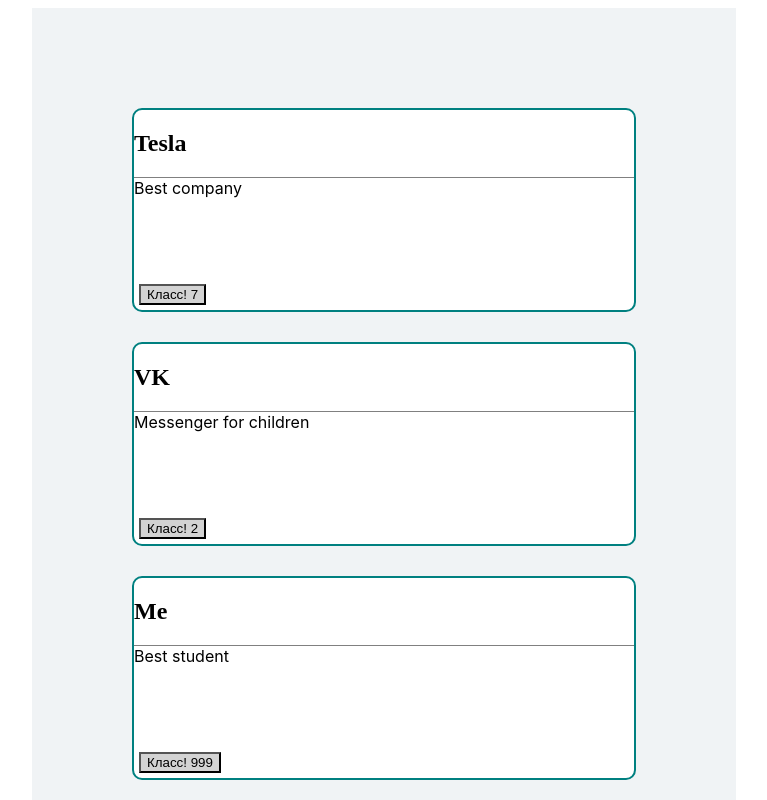
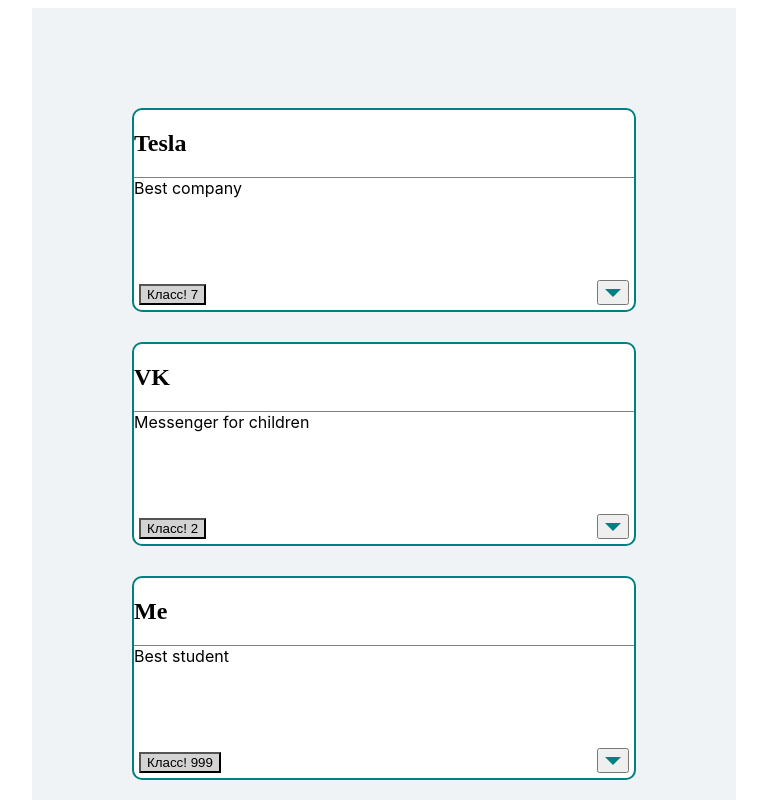
Before and after one commit to igor-senin/react-project, a React (Create React App) app: page / in a window 1280 px wide. Shown: the top 800 px of the page, without its empty margins (256-1023 px from the left). Built offline with nearby package versions, Linux system fonts and the light colour scheme.

Commit message:
Started working on comments

```diff
--- a/package.json
+++ b/package.json
@@ -6,9 +6,10 @@
     "@testing-library/jest-dom": "^5.16.5",
     "@testing-library/react": "^13.4.0",
     "@testing-library/user-event": "^13.5.0",
+    "classnames": "^2.3.2",
     "react": "^18.2.0",
     "react-dom": "^18.2.0",
-    "react-scripts": "5.0.1",
+    "react-scripts": "^2.1.3",
     "web-vitals": "^2.1.4"
   },
   "scripts": {
@@ -19,8 +20,7 @@
   },
   "eslintConfig": {
     "extends": [
-      "react-app",
-      "react-app/jest"
+      "react-app"
     ]
   },
   "browserslist": {
--- /dev/null
+++ b/src/assets/articles.json
@@ -0,0 +1,37 @@
+[
+  {
+    "articleId": 11,
+    "title": "Tesla",
+    "text": "Best company",
+    "currentLikes": 7,
+    "commentsCount": 1
+  },
+  {
+    "articleId": 5,
+    "title": "VK",
+    "text": "Messenger for children",
+    "currentLikes": 2,
+    "commentsCount": 2
+  },
+  {
+    "articleId": 72,
+    "title": "Me",
+    "text": "Best student",
+    "currentLikes": 999,
+    "commentsCount": 0
+  },
+  {
+    "articleId": 33,
+    "title": "Item",
+    "text": "Some other item",
+    "currentLikes": 0,
+    "commentsCount": 2
+  },
+  {
+    "articleId": 16,
+    "title": "Real article",
+    "text": "Real text for real article",
+    "currentLikes": 11,
+    "commentsCount": 1
+  }
+]
--- /dev/null
+++ b/src/assets/comments.json
@@ -0,0 +1,32 @@
+[
+  {
+    "author": "Sofa",
+    "articleId": 33,
+    "text": "Comment comment comment"
+  },
+  {
+    "author": "Ivan",
+    "articleId": 5,
+    "text": "Random text from Ivan"
+  },
+  {
+    "author": "Oleg",
+    "articleId": 5,
+    "text": "Long text long text long text long text long text long text"
+  },
+  {
+    "author": "Roman",
+    "articleId": 33,
+    "text": "Short text"
+  },
+  {
+    "author": "Bob",
+    "articleId": 16,
+    "text": "Short text from Bob"
+  },
+  {
+    "author": "Roman",
+    "articleId": 11,
+    "text": "Short text from Frank + random random random"
+  }
+]
--- a/src/components/feed/feed.jsx
+++ b/src/components/feed/feed.jsx
@@ -1,13 +1,20 @@
 import React from 'react';
-import data from "../../assets/mock-data.json";
+import articles from "../../assets/articles.json";
 import Post from "../post/post";
 import classes from './feed.module.css';
 
 const Feed = () => {
     return (
         <div className={classes.feed}>
-            {data.map((value, i) =>
-                <Post key={i} title={value.title} text={value.text} currentLikes={value.currentLikes} />
+            {articles.map(value =>
+                <Post
+                    key={value.articleId}
+                    articleId={value.articleId}
+                    title={value.title}
+                    text={value.text}
+                    currentLikes={value.currentLikes}
+                    commentsCount={value.commentsCount}
+                />
             )}
         </div>
     );
--- /dev/null
+++ b/src/components/post/comment-list-button/comment-list-button.jsx
@@ -0,0 +1,22 @@
+import React, {useState} from 'react';
+import classes from './comment-list-button.module.css';
+import classNames from "classnames";
+
+const CommentListButton = ({handler}) => {
+    const [opened, setOpened] = useState(false);
+
+    const cn = classNames.bind(classes)
+
+    const inverseButton = () => {
+        setOpened(!opened);
+        handler();
+    }
+
+    return (
+        <button className={classes.commentListButton} onClick={inverseButton}>
+            <div className={ opened ? classes.arrowUp : classes.arrowDown }></div>
+        </button>
+    );
+}
+
+export default CommentListButton;
--- /dev/null
+++ b/src/components/post/comment-list-button/comment-list-button.module.css
@@ -0,0 +1,25 @@
+.commentListButton {
+  position: absolute;
+  bottom: 0;
+  right: 0;
+  margin: 5px 5px;
+  min-height: 25px;
+}
+
+.arrowUp {
+  width: 0;
+  height: 0;
+  border-left: 8px solid transparent;
+  border-right: 8px solid transparent;
+
+  border-bottom: 8px solid teal;
+}
+
+.arrowDown {
+  width: 0;
+  height: 0;
+  border-left: 8px solid transparent;
+  border-right: 8px solid transparent;
+
+  border-top: 8px solid teal;
+}
--- /dev/null
+++ b/src/components/post/comment-list/comment-list.jsx
@@ -0,0 +1,20 @@
+import React from 'react';
+import comments from '../../../assets/comments.json'
+import classes from './comment-list.module.css';
+import Comment from "./comment/comment";
+
+const CommentList = ({articleId}) => {
+    const rightComments = comments.filter(value => {
+        return value.articleId === articleId;
+    });
+
+    return (
+        <div className={classes.commentList}>
+            {rightComments.map(({author, text}, i) =>
+                <Comment key={i} author={author} text={text} />
+            )}
+        </div>
+    );
+}
+
+export default CommentList;
--- /dev/null
+++ b/src/components/post/comment-list/comment/comment.jsx
@@ -0,0 +1,13 @@
+import React from 'react';
+import classes from './comment.module.css';
+
+const Comment = ({author, text}) => {
+    return (
+        <div className={classes.Comment}>
+            <h4>{author}</h4>
+            {text}
+        </div>
+    );
+};
+
+export default Comment;
--- a/src/components/post/post.jsx
+++ b/src/components/post/post.jsx
@@ -1,15 +1,25 @@
-import React from 'react';
+import React, {useState} from 'react';
 import PostTitle from "./post-title/post-title";
 import PostContent from "./post-content/post-content";
 import PostLikes from "./post-likes/post-likes";
+import CommentListButton from "./comment-list-button/comment-list-button";
+import CommentList from "./comment-list/comment-list";
 import classes from './post.module.css';
 
-const Post = ({title, text, currentLikes}) => {
+const Post = ({articleId, title, text, currentLikes, commentsCount}) => {
+    const [commentsOpened, setCommentsOpened] = useState(false);
+
+    const openComments = () => {
+        setCommentsOpened(!commentsOpened);
+    }
+
     return (
         <div className={classes.post}>
             <PostTitle content={title} />
             <PostContent content={text} />
             <PostLikes amount={currentLikes} />
+            <CommentListButton handler={openComments}></CommentListButton>
+            {commentsOpened ? <CommentList articleId={articleId} /> : <div/>}
         </div>
     );
 }
--- a/src/components/post/post.module.css
+++ b/src/components/post/post.module.css
@@ -2,7 +2,7 @@
     position: relative;
     align-items: center;
     margin-bottom: 30px;
-    padding: 0px;
+    padding: 0;
     width: 500px;
     min-height: 200px;
     border: 2px solid teal;
```
Also changed, not shown: src/components/post/comment-list/comment-list.module.css (added), src/components/post/comment-list/comment/comment.module.css (added), 1 other file (tests, documents, lock files or other folders).
